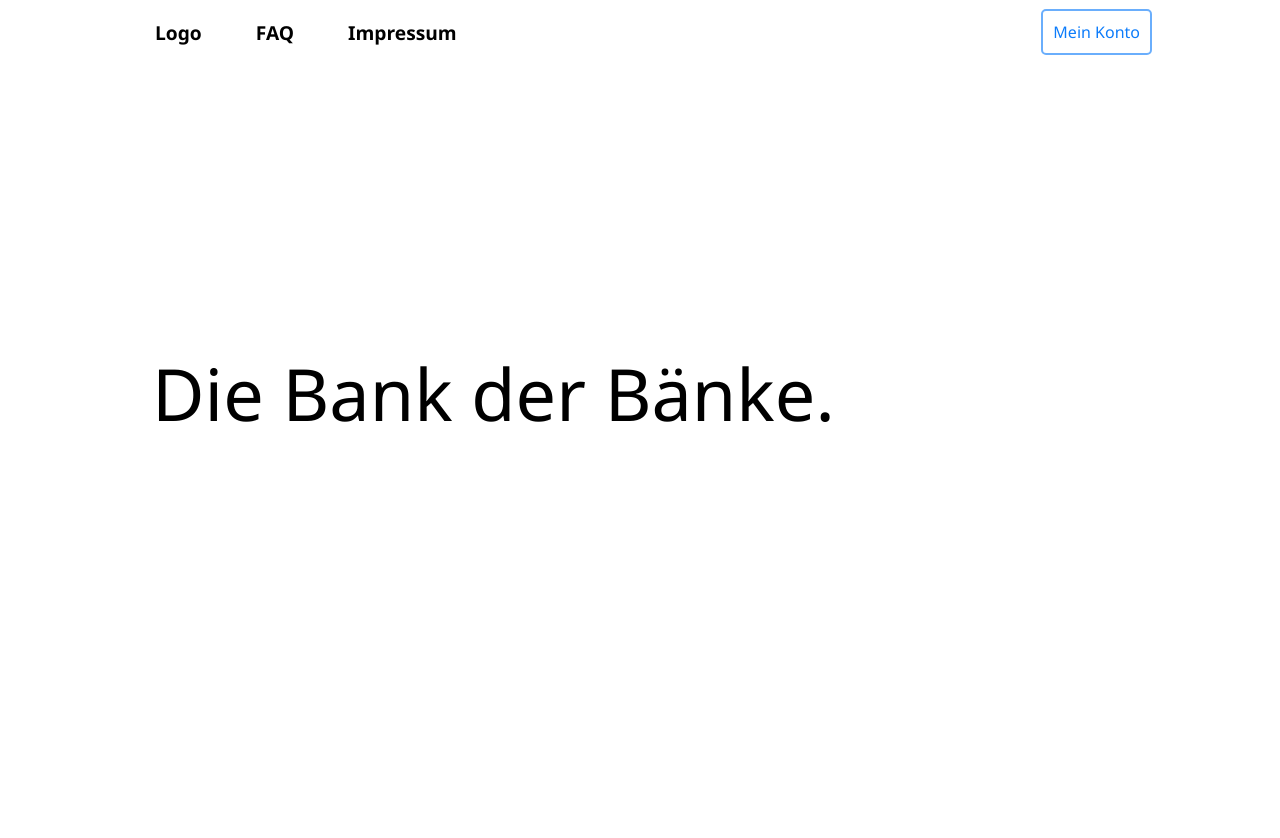
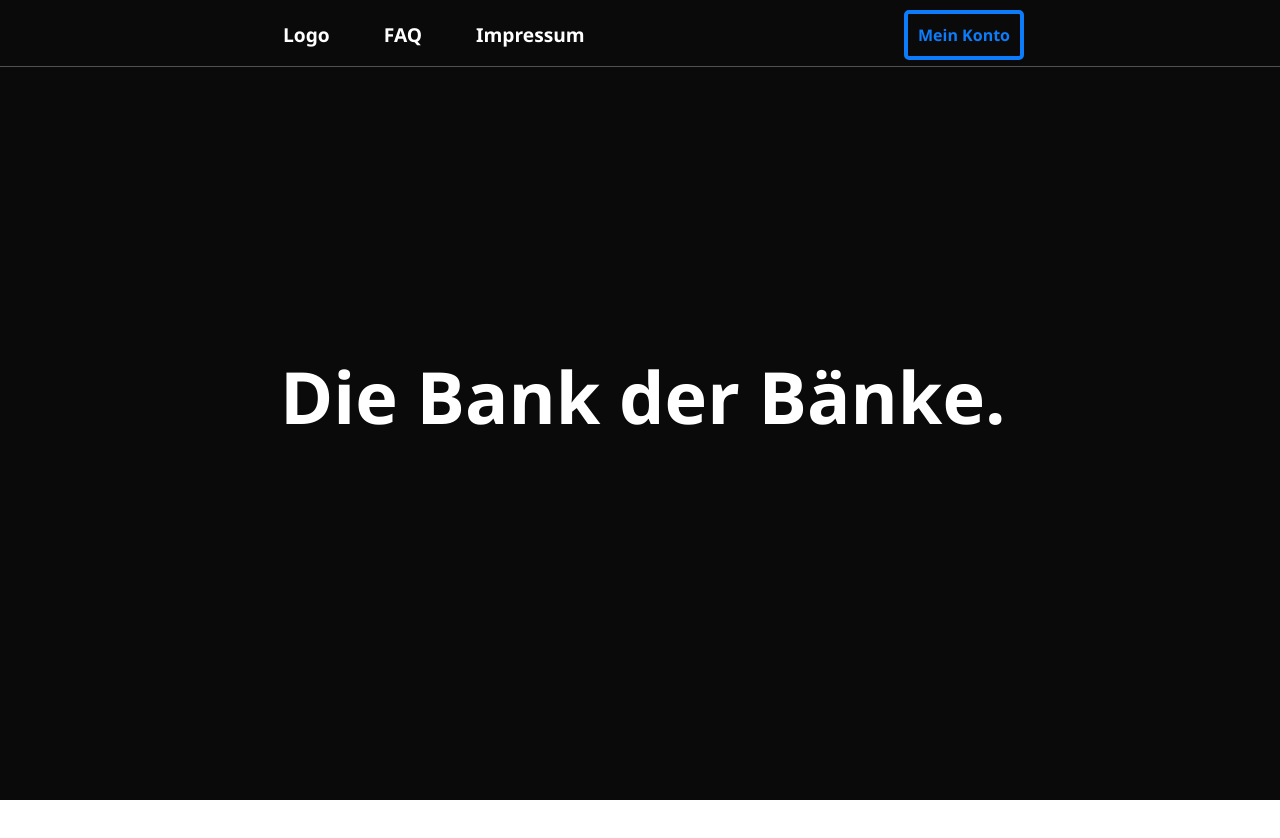
Before and after one commit to SaS-Banking-System/SaS-Web-Frontend, a Nuxt app: page / in a window 1280 px wide. Shown: the top 838 px of the page. After the commit the page ends 800 px from the top, so only its background shows below. Built offline with nearby package versions, Linux system fonts and the light colour scheme.

Commit message:
- func for personal dashboard

```diff
--- a/components/LoginBox.vue
+++ b/components/LoginBox.vue
@@ -1,14 +1,26 @@
+<script setup>
+function onDetect(detectedCodes)
+{
+    result.value = JSON.stringify(
+      detectedCodes.map(code => code.rawValue)
+    )
+}
+</script>
+
 <template>
     <div class="login">
         <div class="mar">
         <div class="loginbox">
             <h1>Login</h1><br>
             <form type="text" class="form">
-                <input type="text" placeholder="Scan QR code...">
+                <input id="formInput" type="text" placeholder="Scan dein QR-Code..." readonly>
+                <qrcode-stream class="qrCodeScanner" @detect="onDetect">
+                <p>Scan dein QR-Code</p>
+                </qrcode-stream>
             </form>
-            <button class="loginButton">
-                <NuxtLink to="/personalDashboard">Anmelden</NuxtLink>
-            </button>
+            <a class="dashboardLink" href="/personalDashboard">
+                <button class="loginButton">Anmelden</button>
+            </a>
             </div>
         </div>
     </div>
@@ -47,6 +59,8 @@ h1 {
 .form {
     width: 80%;
     display: flex;
+    flex-direction: column;
+    align-items: center;
     justify-content: center;
 }
 .form > input {
@@ -65,6 +79,10 @@ h1 {
     filter: drop-shadow(0px 0px 3px rgb(125, 169, 252, 0.747));
 }
 
+.form > input:focus ~ .qrCodeScanner {
+    display: block;
+}
+
 .loginButton {
     all: unset;
     width: 80%;
@@ -75,19 +93,27 @@ h1 {
     margin-bottom: 22vh;
     padding-top: 12px;
     padding-bottom: 12px;
-    display: flex;
-    justify-content: center;
 }
 
-.loginButton > a {
+.dashboardLink {
     all: unset;
+    width: 100%;
     font-weight: 500;
     font-family: 'Segoe UI', Tahoma, Geneva, Verdana, sans-serif;
     font-size: 1.5rem;
+    text-align: center;
+    display: flex;
+    justify-content: center;
 }
 
 .loginButton:hover {
     background-color: rgb(41, 86, 153);
     cursor: pointer;
 }
+
+.qrCodeScanner {
+    display: none;
+    margin-top: -3vh;
+    margin-bottom: 3vh;
+}
 </style>
--- a/components/Navbar.vue
+++ b/components/Navbar.vue
@@ -1,25 +1,35 @@
 <template>
   <nav>
+  <div class="mar">
     <div class="left">
       <NuxtLink to="/" class="logo">Logo</NuxtLink>
       <NuxtLink to="/faq" class="faq">FAQ</NuxtLink>
       <NuxtLink to="/impressum" class="impressum">Impressum</Nuxtlink>
     </div>
     <div class="right">
-     <NuxtLink to="/login" class="login">Mein Konto</NuxtLink>
+      <NuxtLink to="/login" class="loginLink">
+        <button class="loginButton">Mein Konto</button>
+      </NuxtLink>
+    </div>
    </div>
   </nav>
 </template>
 
 <style scoped>
   nav {
+    border-bottom: 1px solid rgb(80, 80, 80);
+    background-color: rgb(10,10,10);
+    height: 7vh;
+    padding-top: 0.75%;
+  }
+
+  .mar {
     display: flex;
     flex-direction: row;
     justify-content: space-between;
-    background-color: white;
-    height: 8vh;
-    margin-inline: 8rem;
+    margin-inline: 16rem;
   }
+
   .left, .right {
     display: flex;
     align-items: center;
@@ -28,6 +38,7 @@
   a {
     all: unset;
     cursor: pointer;
+    color: white;
     font-size: 1.2rem;
     font-family: 'Segoe UI', Tahoma, Geneva, Verdana, sans-serif;
   }
@@ -47,16 +58,22 @@
     background-size: 100% 2px;
   }
 
-  .login {
-    border: solid 2px rgba(13, 124, 250, 0.616);
-    transition: background 0.1s;
-    color: rgba(13, 124, 250);
-    font-size: 1rem;
+  .loginButton {
+    all: unset;
+    border: solid 4px rgb(13, 124, 250);
+    transition: background-color 0.1s;
     padding: 10px;
     border-radius: 5px;
   }
 
-  .login:hover {
-    background: rgba(13, 155, 250, 0.123);
+  .loginLink {
+    color: rgba(13, 124, 250);
+    font-size: 1rem;
+    font-weight: 700;
+  }
+
+  .loginButton:hover {
+    cursor: pointer;
+    background-color: rgba(13, 155, 250, 0.123);
   }
 </style>
--- a/components/TransactionList.vue
+++ b/components/TransactionList.vue
@@ -1,14 +1,17 @@
+<script setup>
+const props = defineProps(['transactions', 'uuid'])
+
+console.log(props.uuid)
+</script>
+
 <template>
     <div class="wrapper">
         <h1>Transactions</h1>
         <ol class="transactions">
-            <li>You received 200€ from blabla</li>
-            <li>You received 200€ from blabla</li>
-            <li>You received 200€ from blabla</li>
-            <li>You received 200€ from blabla</li>
-            <li>You received 200€ from blabla</li>
-            <li>You received 200€ from blabla</li>
-            <li>You received 200€ from blabla</li>
+            <li v-for="transaction in props.transactions">
+                <p v-if="String(props.uuid) === transaction.sender">sadder</p>
+                <p v-else>Du bist receiver</p>
+            </li>
         </ol>
     </div>
 </template>
@@ -30,6 +33,7 @@
 }
 
 h1 {
+    color: white;
     margin-left: 7.8vw;
     font-size: 2rem;
     font-weight: 400;
--- a/pages/faq.vue
+++ b/pages/faq.vue
@@ -7,8 +7,8 @@
 
 <style scoped>
 .wrapper {
-    width: 100vw;
+    width: 100%;
     height: 100vh;
-    background-color: white;
+    background-color: rgb(10,10,10);
 }
 </style>
--- a/pages/impressum.vue
+++ b/pages/impressum.vue
@@ -8,8 +8,8 @@
 
 <style scoped>
 .wrapper {
-    width: 100vw;
+    width: 100%;
     height: 100vh;
-    background-color: white;
+    background-color: rgb(10,10,10);
 }
 </style>
--- a/pages/index.vue
+++ b/pages/index.vue
@@ -9,13 +9,9 @@
 
 <style scoped>
 .wrapper {
-    width: 100vw;
-    height: 130vh;
-    background-color: white;
-}
-
-.hero {
-    height: 92vh;
+    width: 100%;
+    height: 100vh;
+    background-color: rgb(10,10,10);
 }
 
 @keyframes slideInFromLeft {
@@ -35,13 +31,14 @@ h1 {
 
     margin-top: 35vh;
 
-    /* 9.5 rem because there are 8 rem margin on the navbar and 1.5 rem margin on the first a (Logo link) */
-    margin-left: 9.5rem;
+    margin-left: 17.5rem;
 
     animation: 1s ease 0s 1 slideInFromLeft;
 
     font-size: 4.5rem;
-    font-weight: 300;
+    font-weight: 600;
     font-family: 'Segoe UI', Tahoma, Geneva, Verdana, sans-serif;
+    color: white;
 }
+
 </style>
--- a/pages/login.vue
+++ b/pages/login.vue
@@ -3,7 +3,6 @@
         <div class="logo-wrapper">
             <NuxtLink to="/">Logo</NuxtLink>
         </div>
-
         <LoginBox class="login"></LoginBox>
     </div>
 </template>
--- a/pages/personalDashboard.vue
+++ b/pages/personalDashboard.vue
@@ -1,11 +1,19 @@
+<script setup>
+const uuid = 1234
+const request = await useFetch(`http://212.227.150.82:3000/account/info/${uuid}`, {
+    mode:
+        "no-cors"
+})
+</script>
+
 <template>
     <div class="wrapper">
         <Navbar />
         <h1>Personal dashboard</h1>
         <div class="pageContent">
-            <h2>Your balance is €</h2>
+            <h2>Your balance is {{ request.data.value.account.balance }}€</h2>
             <div class="transactionList">
-                <TransactionList />
+                <TransactionList :transactions="request.data.value.transactions" :uuid="uuid"/>
             </div>
         </div>
     </div>
@@ -15,16 +23,21 @@
 .wrapper {
     width: 100vw;
     height: 100vh;
-    background-color: white;
+    background-color: rgb(10,10,10);
+}
+
+.transactionList {
+    width: 100%;
 }
 
 .pageContent {
+    width: 100vw;
     margin-left: 26rem;
     display: flex;
-    justify-content: center;
 }
 
 h1 {
+    color: white;
     margin-left: 9.4rem;
     font-size: 3rem;
     font-weight: 400;
@@ -32,12 +45,11 @@ h1 {
 }
 
 h2 {
+    flex-grow: 1;
+    padding-inline: 3rem;
+    color: white;
     font-size: 2rem;
     font-weight: 400;
     font-family: 'Segoe UI', Tahoma, Geneva, Verdana, sans-serif;
 }
-
-.transactionList {
-
-}
 </style>
```
Lines whose indentation alone changed are shown as unchanged.
